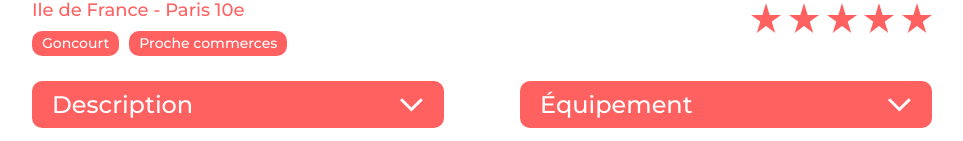
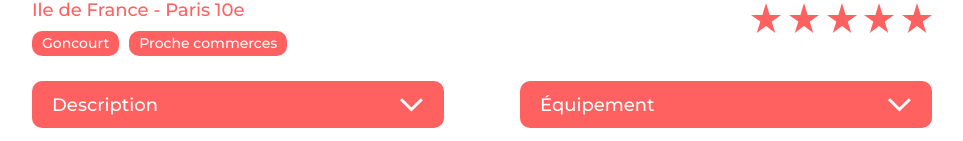
Before and after one commit to Elishaya13/Kasa_P7_OpenClassrooms, a React (Create React App) app: page /logements/0979876d in a window 1280 px wide. Shown: the part 659-800 px from the top of the page, without its empty margins (158-1121 px from the left). Built offline with nearby package versions, Linux system fonts and the light colour scheme.

Commit message:
correction font-size collapse apart

```diff
--- a/src/pages/apart/apart.scss
+++ b/src/pages/apart/apart.scss
@@ -159,6 +159,9 @@
 
       .collapse {
         width: 50%;
+        h3 {
+          font-size: 18px;
+        }
       }
       .collapse__container {
         width: 100%;
```
